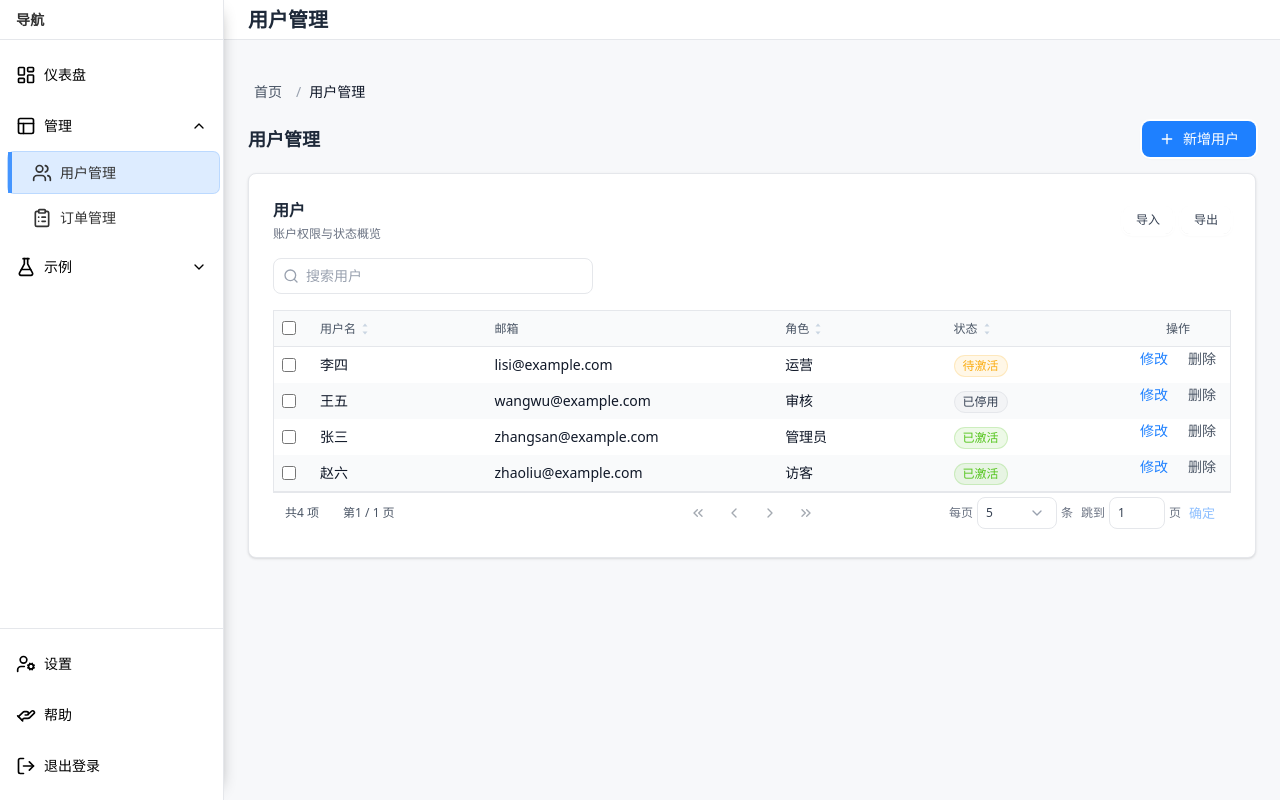
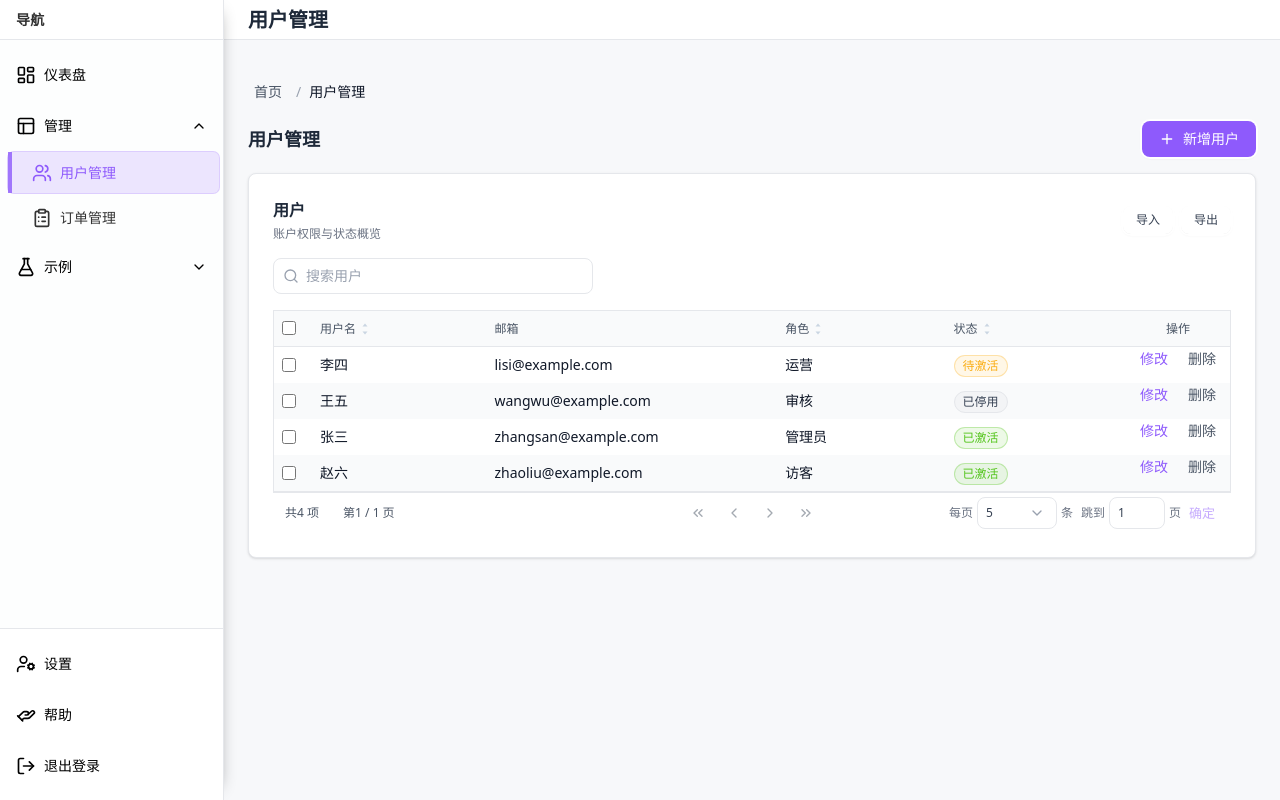
Before and after one commit to zhoumingxuan/sass-ui, a Next.js app: page /users in a window 1280 px wide. Built offline with nearby package versions, Linux system fonts and the light colour scheme.

Commit message:
UI组件更新

```diff
--- a/src/components/Menu.tsx
+++ b/src/components/Menu.tsx
@@ -63,7 +63,7 @@ function Item({
   const padY = depth === 0 ? 'py-3' : 'py-2.5';
   const containerClasses = `relative flex w-full items-center gap-2 px-3 ${padY} rounded-md transition-colors select-none ${
     active
-      ? 'bg-primary/15 ring-1 ring-primary/30 text-nav-fg before:absolute before:inset-y-0 before:left-0 before:w-1 before:bg-primary/80'
+      ? 'bg-primary/15 ring-1 ring-primary/30 text-primary text-nav-fg before:absolute before:inset-y-0 before:left-0 before:w-1 before:bg-primary/80'
       : `${depthText} ${depthHover}`
   } ${indentClass}`;
   return (
@@ -127,15 +127,15 @@ export default function Menu({
       className={`relative z-20 isolate flex flex-col h-screen border-r border-gray-200 text-nav-fg transition-all shadow-elevation-2-right select-none
         ${collapsed ? 'w-sidebar-collapsed' : 'w-sidebar'}`}
     >
-      <div className="sticky top-0 z-10 flex items-center px-4 h-header bg-nav/97 backdrop-blur-md backdrop-saturate-150 border-b border-gray-200 select-none">
+      <div className="sticky top-0 z-10 flex items-center px-4 h-header bg-nav backdrop-blur-md backdrop-saturate-150 border-b border-gray-200 select-none">
         <span className="text-sm font-semibold tracking-wide text-nav-fg">导航</span>
       </div>
-      <div className="flex-1 overflow-auto overscroll-contain bg-nav px-2 py-3 space-y-1.5 nice-scrollbar sidebar-scroll pr-1">
+      <div className="flex-1 overflow-auto overscroll-contain bg-nav/80 px-2 py-3 space-y-1.5 nice-scrollbar sidebar-scroll pr-1">
         {items.map((item, idx) => (
           <Item key={idx} item={item} collapsed={collapsed} />
         ))}
       </div>
-      <div className="border-t border-gray-200 bg-nav/97 backdrop-blur-md backdrop-saturate-150 px-2 py-3 space-y-1.5">
+      <div className="border-t border-gray-200 bg-nav backdrop-blur-md backdrop-saturate-150 px-2 py-3 space-y-1.5">
         {footerItems.map((item, idx) => (
           <Item key={idx} item={item} collapsed={collapsed} />
         ))}
--- a/src/components/Pill.tsx
+++ b/src/components/Pill.tsx
@@ -15,11 +15,11 @@ type PillProps = HTMLAttributes<HTMLSpanElement> & {
 
 const toneClasses: Record<PillTone, string> = {
   neutral: 'border border-gray-200 bg-gray-100 text-gray-700',
-  primary: 'border border-primary/20 bg-primary/10 text-primary',
-  success: 'border border-success/20 bg-success/10 text-success',
-  warning: 'border border-warning/20 bg-warning/10 text-warning',
-  danger:  'border border-error/20 bg-error/10 text-error',
-  info:    'border border-info/20 bg-info/10 text-info',
+  primary: 'border border-primary/30 bg-primary/10 text-primary',
+  success: 'border border-success/30 bg-success/10 text-success',
+  warning: 'border border-warning/30 bg-warning/10 text-warning',
+  danger:  'border border-error/30 bg-error/10 text-error',
+  info:    'border border-info/30 bg-info/10 text-info',
 };
 
 const toneCloseClasses: Record<PillTone, string> = {
--- a/src/components/Radio.tsx
+++ b/src/components/Radio.tsx
@@ -1,6 +1,6 @@
 'use client';
 
-import { ChangeEvent } from 'react';
+import { ChangeEvent, useState } from 'react';
 import { controlRing, controlDisabled, fieldLabel, helperText } from './formStyles';
 
 export type RadioOption = {
@@ -68,7 +68,10 @@ export function RadioGroup({
   inline = false,
 }: RadioGroupProps) {
   const isControlled = typeof value !== 'undefined';
+  const [internalValue, setInternalValue] = useState<string | undefined>(defaultValue);
+  const selected = isControlled ? value : internalValue;
   const handleChange = (e: ChangeEvent<HTMLInputElement>) => {
+    if (!isControlled) setInternalValue(e.target.value);
     onChange?.(e.target.value);
   };
 
@@ -81,8 +84,7 @@ export function RadioGroup({
             key={opt.value}
             name={name}
             value={opt.value}
-            checked={isControlled ? value === opt.value : undefined}
-            defaultChecked={!isControlled ? defaultValue === opt.value : undefined}
+            checked={selected === opt.value}
             onChange={handleChange}
             disabled={disabled || opt.disabled}
             label={opt.label}
--- a/src/components/date/DateRangePicker.tsx
+++ b/src/components/date/DateRangePicker.tsx
@@ -17,8 +17,8 @@ type Props = {
   end?: string;
   min?: string;
   max?: string;
-  value?: [string, string],
-  defaultValue?: [string, string],
+  value?: [string | undefined, string | undefined],
+  defaultValue?: [string | undefined, string | undefined],
   disabledDate?: (d: Date) => boolean;
   disabledDates?: Array<string | Date>;
   disabledRanges?: DisabledRange[];
@@ -50,11 +50,21 @@ export default function DateRangePicker({
   className = '',
   status,
 }: Props) {
-  const isControlled = typeof start !== 'undefined' || typeof end !== 'undefined';
+  const tupleControlled = Array.isArray(value);
+  const controlledStart = tupleControlled ? value?.[0] : start;
+  const controlledEnd = tupleControlled ? value?.[1] : end;
+  const startControlled = tupleControlled || typeof start !== 'undefined';
+  const endControlled = tupleControlled || typeof end !== 'undefined';
   const [s, setS] = useState<string | undefined>(defaultValue ? defaultValue[0] : undefined);
   const [e, setE] = useState<string | undefined>(defaultValue ? defaultValue[1] : undefined);
-  const sv = isControlled ? start : s;
-  const ev = isControlled ? end : e;
+  const sv = startControlled ? controlledStart : s;
+  const ev = endControlled ? controlledEnd : e;
+  useEffect(() => {
+    if (startControlled) setS(controlledStart);
+  }, [startControlled, controlledStart]);
+  useEffect(() => {
+    if (endControlled) setE(controlledEnd);
+  }, [endControlled, controlledEnd]);
 
   const today = useMemo(() => new Date(), []);
   const [open, setOpen] = useState(false);
@@ -98,14 +108,15 @@ export default function DateRangePicker({
       if (pe !== '') { finalE = validTypedE ? formatISO(validTypedE) : undefined; }
       else if (draftEnd) { finalE = formatISO(draftEnd); }
       else { finalE = ev; }
-      if (!isControlled) { setS(finalS); setE(finalE); }
+      if (!startControlled) setS(finalS);
+      if (!endControlled) setE(finalE);
       onChange?.(finalS, finalE);
       setOpen(false);
     };
     // 与单日期选择器保持一致，使用 mousedown，避免月/年选择时误判为外部点击导致面板关闭
     document.addEventListener('mousedown', onDoc);
     return () => document.removeEventListener('mousedown', onDoc);
-  }, [open, draftStartInput, draftEndInput, draftStart, draftEnd, sv, ev, isControlled, onChange]);
+  }, [open, draftStartInput, draftEndInput, draftStart, draftEnd, sv, ev, startControlled, endControlled, onChange]);
 
 
   useEffect(() => { if (typeof document !== 'undefined') setMountNode(document.getElementById('layout-body') || document.body); }, []);
@@ -206,7 +217,8 @@ export default function DateRangePicker({
   // removed legacy handleInputBlur (no longer used)
 
   const doClear = () => {
-    if (!isControlled) { setS(undefined); setE(undefined); }
+    if (!startControlled) setS(undefined);
+    if (!endControlled) setE(undefined);
     onChange?.(undefined, undefined);
     setDraftStart(undefined); setDraftEnd(undefined); setDraftStartInput(''); setDraftEndInput('');
     setOpen(false);
@@ -223,7 +235,8 @@ export default function DateRangePicker({
     if (draftEnd) {
       const outS = formatISO(pick);
       const outE = formatISO(draftEnd);
-      if (!isControlled) { setS(outS); setE(outE); }
+      if (!startControlled) setS(outS);
+      if (!endControlled) setE(outE);
       onChange?.(outS, outE);
       setOpen(false);
     }
@@ -237,7 +250,8 @@ export default function DateRangePicker({
     if (draftStart) {
       const outS = formatISO(draftStart);
       const outE = formatISO(pick);
-      if (!isControlled) { setS(outS); setE(outE); }
+      if (!startControlled) setS(outS);
+      if (!endControlled) setE(outE);
       onChange?.(outS, outE);
       setOpen(false);
     }
@@ -332,7 +346,8 @@ export default function DateRangePicker({
                   if (pe !== '') { finalE = validTypedE ? formatISO(validTypedE) : undefined; }
                   else if (draftEnd) { finalE = formatISO(draftEnd); }
                   else { finalE = ev; }
-                  if (!isControlled) { setS(finalS); setE(finalE); }
+                  if (!startControlled) setS(finalS);
+                  if (!endControlled) setE(finalE);
                   onChange?.(finalS, finalE);
                   setOpen(false);
                 }
@@ -367,7 +382,8 @@ export default function DateRangePicker({
                   if (pe !== '') { finalE = validTypedE ? formatISO(validTypedE) : undefined; }
                   else if (draftEnd) { finalE = formatISO(draftEnd); }
                   else { finalE = ev; }
-                  if (!isControlled) { setS(finalS); setE(finalE); }
+                  if (!startControlled) setS(finalS);
+                  if (!endControlled) setE(finalE);
                   onChange?.(finalS, finalE);
                   setOpen(false);
                 }
--- a/tailwind.config.ts
+++ b/tailwind.config.ts
@@ -27,7 +27,8 @@ export default {
 
       },
       colors: {
-        primary: '#1e80ff',
+        // primary: '#1e80ff',
+        primary: '#8e5afc',
         default: '#d1d5db',
         warning: '#faad14',
         success: '#52c41a',
```
